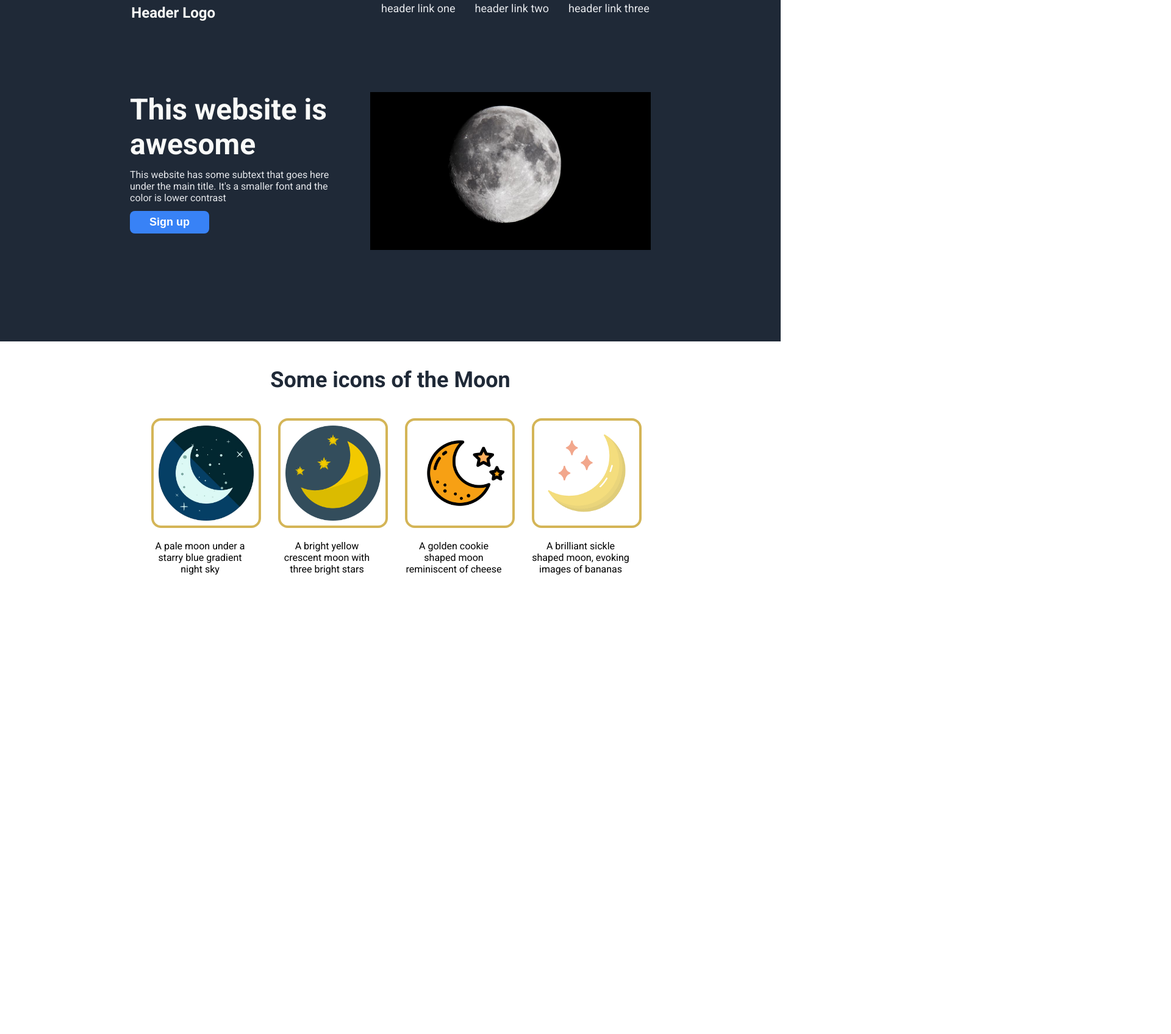
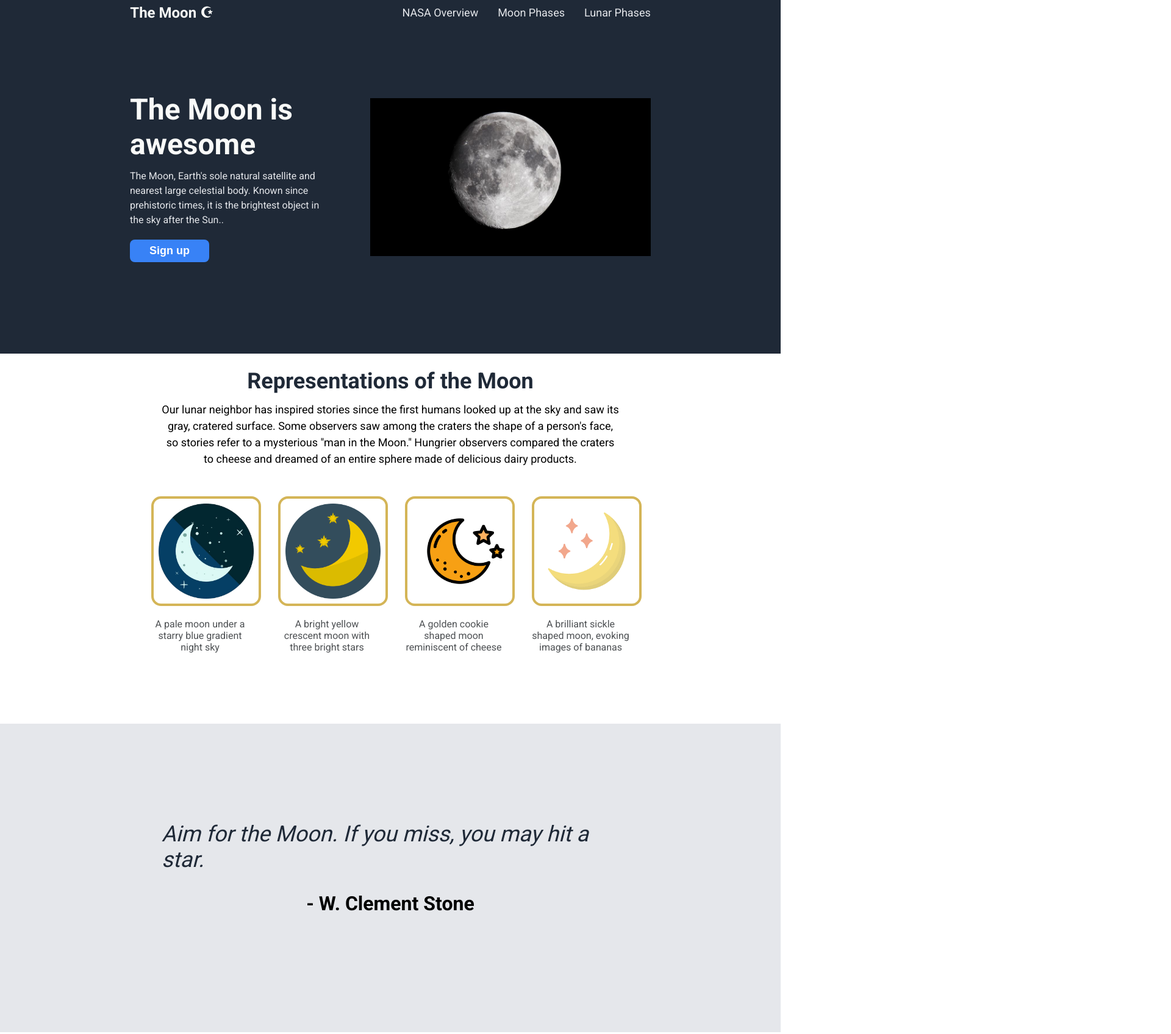
Before and after one commit to hwhuang27/odin-landing-page, a plain HTML site: page index.html in a window 1280 px wide. Shown: the part 13-1709 px from the top of the page at 61% size, 1920 px wide, since content can reach past the window. Before the commit the page ends 972 px from the top, so only its background shows below. Drawn offline with Linux system fonts and the light colour scheme.

Commit message:
Add moon theme, Cleanup hero and content section, Add quote section

```diff
--- a/css/style.css
+++ b/css/style.css
@@ -22,7 +22,8 @@ body {
 .hero-top{
     display: flex;
     justify-content: center;
-    gap: 232px;
+    align-items: center;
+    gap: 270px;
 
     .hero-logo {
         font-size: 24px;
@@ -42,6 +43,7 @@ body {
     display: flex;
     gap: 64px;
     justify-content: center;
+    align-items: center;
 
     & h1 {
         font-size: 48px;
@@ -52,6 +54,7 @@ body {
     & p {
         color: #E5E7EB;
         margin: 12px 0;
+        line-height: 1.5;
     }
     & button {
         background-color: #3882F6;
@@ -61,6 +64,7 @@ body {
         padding: 8px 32px;
         border-radius: 8px;
         border: none;
+        margin-top: 8px;
     }
     & img {
         width: 460px;
@@ -73,25 +77,37 @@ body {
 
 .body{
     text-align: center;
+    padding-bottom: 100px;
 
     .icon-container {
         display: flex;
         justify-content: center;
         gap: 48px;
+        color: rgb(77, 80, 83);
     }
-
     .icon {
         width: 160px;
     }
-
-    & h1 {
+    .info-container {
+        display: flex;
+        flex-direction: column;
+        align-items: center;
+        justify-content: center;
+    }
+    .info-header {
         font-size: 36px;
         font-weight: bolder;
         color: #1F2937;
         text-align: center;
-        margin: 42px 0;
+        margin: 24px 0 12px;
     }
-
+    .info-text{
+        font-size: 18px;
+        text-align: center;
+        width: 750px;
+        margin: 0 0 48px;
+        line-height: 1.5;
+    }
     & img{
         width: 156px;
         height: 156px;
@@ -99,7 +115,32 @@ body {
         border-radius: 16px;
         padding: 8px;
     }
+}
 
+.quote{
+    display: flex;
+    flex-direction: column;
+    justify-content: center;
+    align-items: center;
+    background-color: #E5E7EB;
+    margin: 0;
+    padding: 160px;
 
+    .quote-content{
+        font-size: 36px;
+        font-weight: 100;
+        font-style: italic;
+        color: #1F2937;
+        margin: 0;
+        width: 750px;
+    }
+    .quote-author{
+        font-size: 32px;
+        font-weight: bold;
+    }
+}
 
+.action-section{
+    margin: 1000px;
+    padding: 1000px;
 }
--- a/index.html
+++ b/index.html
@@ -5,25 +5,26 @@
     <meta http-equiv="X-UA-Compatible" content="IE=edge">
     <meta name="viewport" content="width=device-width, initial-scale=1.0">
     <link rel="stylesheet" href="./css/style.css">
-    <title>Landing Page</title>
+    <title>The Moon</title>
 </head>
 <body>
 
     <div class="hero">
         <div class="hero-top">
-            <h2 class="hero-logo">Header Logo</h2>
+            <h2 class="hero-logo">The Moon ☪</h2>
             <ul>
-                <a class="hero-links" href="#">header link one</a>
-                <a class="hero-links" href="#">header link two</a>
-                <a class="hero-links" href="#">header link three</a>
+                <a class="hero-links" target=”_blank” href="https://solarsystem.nasa.gov/moons/earths-moon/overview/">NASA Overview</a>
+                <a class="hero-links" target=”_blank” href="https://moon.nasa.gov/moon-in-motion/moon-phases/">Moon Phases</a>
+                <a class="hero-links" target=”_blank” href="https://solarsystem.nasa.gov/moons/earths-moon/lunar-phases-and-eclipses/">Lunar Phases</a>
+
             </ul>
         </div>
 
         <div class="hero-bot">
             <div class="container">
-                <h1>This website is awesome</h1>
-                <p>This website has some subtext that goes here under the main title.
-                    It's a smaller font and the color is lower contrast</p>
+                <h1>The Moon is awesome</h1>
+                <p>The Moon, Earth's sole natural satellite and nearest large celestial body. Known since prehistoric times, it is the
+                brightest object in the sky after the Sun..</p>
                 <button class="sign-up">Sign up</button>
             </div>
             <img src="./images/moon-medium.jpg" alt="picture of the moon at website header">
@@ -32,7 +33,15 @@
     </div>
 
     <div class="body">
-        <h1 class="info-header">Some icons of the Moon</h1>
+        <div class="info-container">
+            <h1 class="info-header">Representations of the Moon</h1>
+            <p class="info-text">Our lunar neighbor has inspired stories since the first humans looked up at the sky and saw its
+                gray, cratered surface.
+                Some observers saw among the craters the shape of a person's face, so stories refer to a mysterious "man in the
+                Moon."
+                Hungrier observers compared the craters to cheese and dreamed of an entire sphere made of delicious dairy products.
+            </p>
+        </div>
 
         <div class="icon-container">
             <div class="icon">
@@ -55,9 +64,16 @@
                 <p>A brilliant sickle shaped moon, evoking images of bananas</p>
             </div>
         </div>
-
     </div>
 
+    <div class="quote">
+        <p class="quote-content">Aim for the Moon. If you miss, you may hit a star.</p>
+        <p class="quote-author">- W. Clement Stone</p>
+    </div>
+
+    <div class="action-section">
+        something
+    </div>
 
 </body>
 </html>
```
